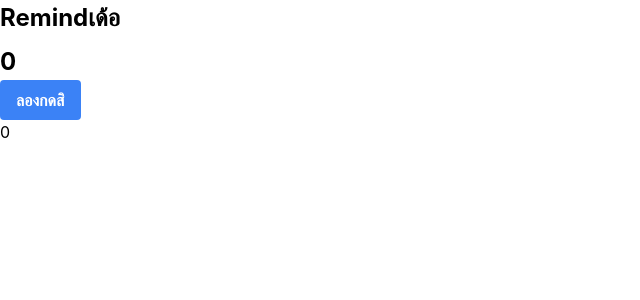
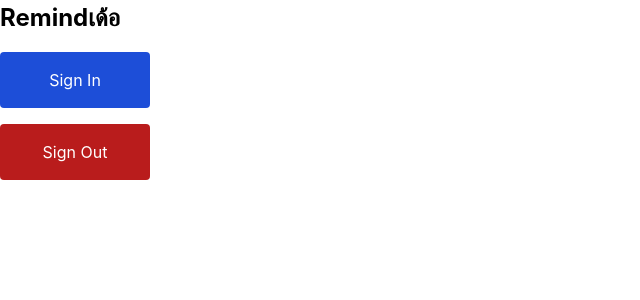
Before and after one commit to palm11695/remin-der, a React (Create React App) app: page /login in a window 1280 px wide. Shown: the top 300 px of the page, without its empty margins (0-640 px from the left). Built offline with nearby package versions, Linux system fonts and the light colour scheme; no server answers.

Commit message:
[feat]: login and simple backend

```diff
--- a/src/pages/ItemPage/ItemPage.jsx
+++ b/src/pages/ItemPage/ItemPage.jsx
@@ -1,7 +1,7 @@
 import React from 'react';
 import { Button } from 'antd';
 import './ItemPage.css';
-import { db, storage, auth, provider } from "../../firebase";
+import { db, auth } from "../../firebase";
   import {
     getAuth,
     getRedirectResult,
@@ -13,70 +13,42 @@ import { db, storage, auth, provider } from "../../firebase";
 
 
 export function ItemPage() {
-  const [count, setCount] = React.useState(0);
-      const [uid, setUid] = React.useState('');
-  // const uid = "cXD2gTry9cZgph3ybbnPSUDnYNG3";
+
   const [content, setContent] = React.useState('')
-  const handleClick = () => {
-    setCount(count + 1);
-    console.log('Button clicked');
-  }
+  // const auth = getAuth();
 
-  const auth = getAuth();
-  getRedirectResult(auth)
-    .then((result) => {
-      // This gives you a Google Access Token. You can use it to access Google APIs.
-      const credential = GoogleAuthProvider.credentialFromResult(result);
-      const token = credential.accessToken;
-
-      // The signed-in user info.
-      const user = result.user;
-      // console.log(user, '');
-    })
-    .catch((error) => {
-      // Handle Errors here.
-      // The AuthCredential type that was used.
-      const credential = GoogleAuthProvider.credentialFromError(error);
-      // ...
-    });
-    // onAuthStateChanged(auth, (user) => {
-    //   if (user) {
-    //     // User is signed in, see docs for a list of available properties
-    //     // https://firebase.google.com/docs/reference/js/firebase.User
-    //     const uid = user.uid;
-    //     console.log(uid);
-    //     setUid(uid);
-    //     // ...
-    //   } else {
-    //     // User is signed out
-    //     // ...
-    //   }
-    // });
+    onAuthStateChanged(auth, (user) => {
+    if (user){
+      console.log('still signed in');
+    } else {
+      console.log('was signed out');
+    }
+  })
 
     const handleAdd = async () => {
-
-      onAuthStateChanged(auth, (user) => {
+      console.log("handle add");
+      onAuthStateChanged(auth, async (user) => {
         if (user) {
+          console.log("user valid");
           // User is signed in, see docs for a list of available properties
           // https://firebase.google.com/docs/reference/js/firebase.User
           const uid = user.uid;
+          try {
+            console.log(uid);
+            const docRef = await addDoc(collection(db, "users", uid, "task"), {
+              content: content
+            })
+            console.log("Document written with ID: ", docRef.id);
+          } catch (e) {
+            console.log(e.message);
+          }
 
         } else {
           // User is signed out
-          // ...
+          console.log("user not valid");
         }
       });
 
-      try {
-        console.log(uid);
-        const docRef = await addDoc(collection(db, "items"), {
-          _id: uid,
-          content: content,
-        });
-        console.log("Document written with ID: ", docRef.id);
-      } catch (e) {
-        console.log(e.message);
-      }
     }
 
 
@@ -96,7 +68,6 @@ export function ItemPage() {
         You can see document of each component in https://ant.design/components/overview/
         eg. Button https://ant.design/components/button/
       */}
-      <p>{uid}</p>
     </div>
   );
 }
--- a/src/pages/LoginPage/LoginPage.jsx
+++ b/src/pages/LoginPage/LoginPage.jsx
@@ -4,18 +4,21 @@ import './LoginPage.css';
 import { db, storage, auth, provider } from "../../firebase";
 import {
   signInWithRedirect,
+  signOut,
+  GoogleAuthProvider,
   onAuthStateChanged,
-  GoogleAuthProvider,
 } from "firebase/auth";
 
 
 export function LoginPage() {
-  const [count, setCount] = React.useState(0);
-  const [uid, setUid] = React.useState(0);
-  const handleClick = () => {
-    setCount(count + 1);
-    console.log('Button clicked');
-  }
+
+  onAuthStateChanged(auth, (user) => {
+    if (user){
+      console.log('still signed in');
+    } else {
+      console.log('was signed out');
+    }
+  })
 
   const handleSignIn = async () => {
     await signInWithRedirect(auth, provider)
@@ -24,6 +27,7 @@ export function LoginPage() {
         const credential = GoogleAuthProvider.credentialFromResult(result);
         const token = credential.accessToken;
         // The signed-in user info.
+        console.log('signed in success');
         const user = result.user;
         // ...
       })
@@ -33,39 +37,29 @@ export function LoginPage() {
         const errorMessage = error.message;
         // The email of the user's account used.
         const email = error.customData.email;
+        console.log('error occured when signed in');
         // The AuthCredential type that was used.
         const credential = GoogleAuthProvider.credentialFromError(error);
         // ...
       });
   }
 
-  onAuthStateChanged(auth, (user) => {
-    if (user) {
-      // User is signed in, see docs for a list of available properties
-      // https://firebase.google.com/docs/reference/js/firebase.User
-      const uid = user.uid;
-      console.log(uid);
-      setUid(uid);
-      // ...
-    } else {
-      // User is signed out
-      // ...
-    }
-  });
+  const handleSignOut = async () => {
+    await signOut(auth)
+    console.log('signed out');
+  }
+
 
   return (
     // for example
     <div className="Login">
       <div className="text">Remindเด้อ</div>
-      <div className="mt-2 text">{count}</div>
       {/*
         You can see document of each component in https://ant.design/components/overview/
         eg. Button https://ant.design/components/button/
       */}
-      <Button className="test-button" type="primary" onClick={handleSignIn}>
-        ลองกดสิ
-      </Button>
-      <p>{uid}</p>
+      <button className='button p-4 border-blue bg-blue-700 w-[150px] rounded mt-4 text-white block' onClick={handleSignIn}>Sign In</button>
+      <button className='button p-4 border-red bg-red-700 w-[150px] rounded mt-4 text-white' onClick={handleSignOut}>Sign Out</button>
     </div>
   );
 }
```
